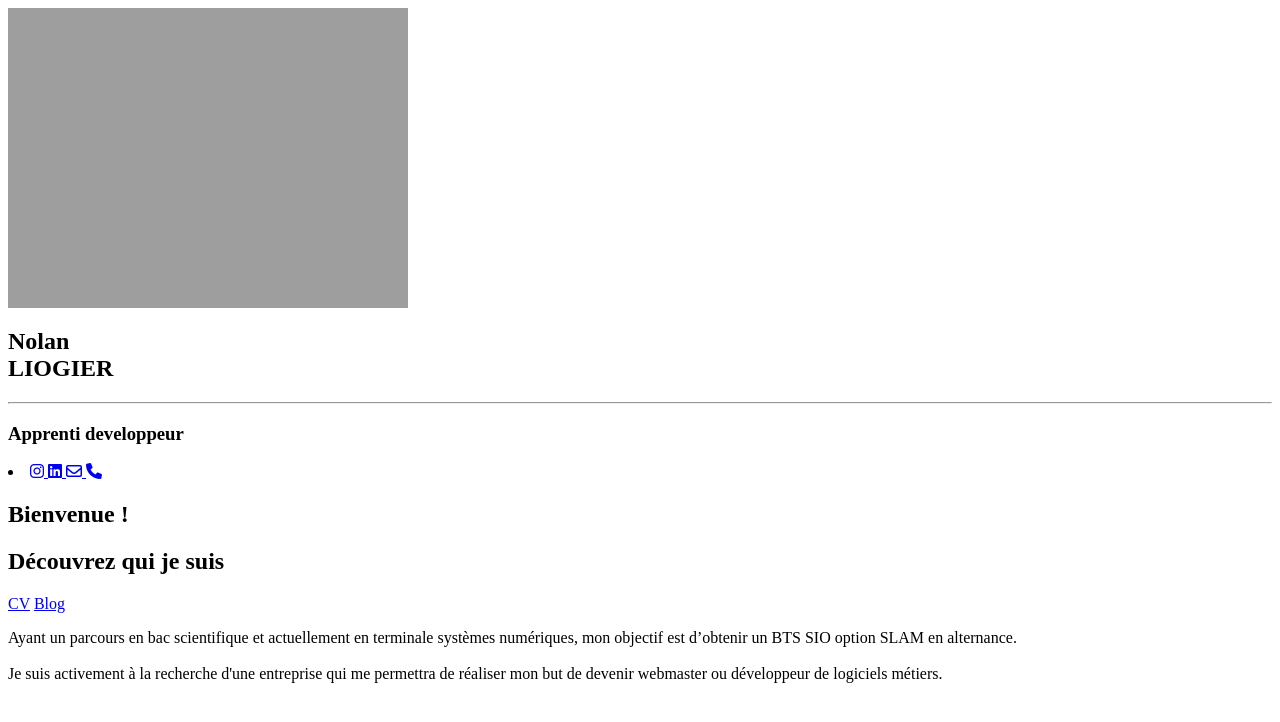
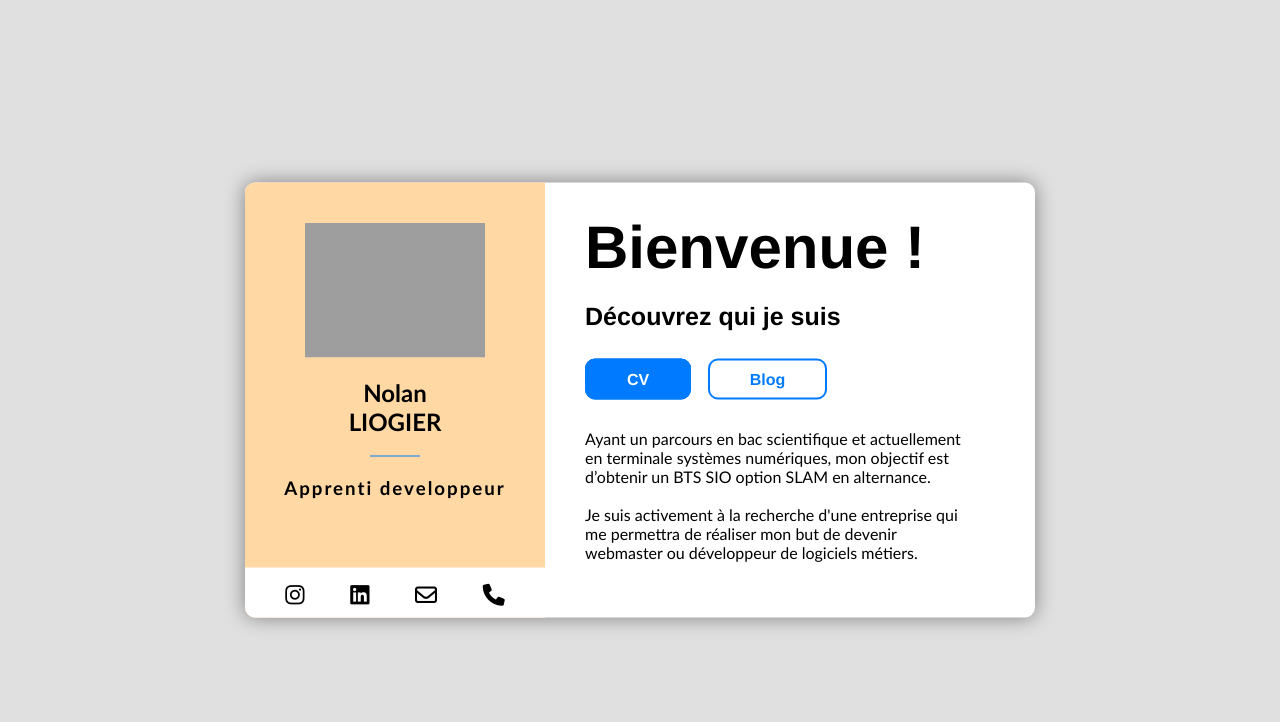
Before and after one commit to NolanLiogier/Site-CV, a plain HTML site: page sitecv.html in a window 1280 px wide. Drawn offline with Linux system fonts and the light colour scheme; the site is published under a folder, as on GitHub Pages, so addresses that start at the root find nothing.

Commit message:
Update sitecv.html

```diff
--- a/sitecv.html
+++ b/sitecv.html
@@ -2,8 +2,8 @@
     <head>
     <meta charset="UTF-8">
     <meta name="viewport" content="width=device-width, initial-scale=1.0">
-    <link rel="stylesheet" type="text/css" href="/css/sitecv.css" media="screen and (min-width: 700px)">
-    <link rel="stylesheet" href="/css/small-sitecv.css" media="screen and (max-width: 699px)">
+    <link rel="stylesheet" type="text/css" href="css/sitecv.css" media="screen and (min-width: 700px)">
+    <link rel="stylesheet" href="css/small-sitecv.css" media="screen and (max-width: 699px)">
     <link rel="stylesheet" href="https://cdnjs.cloudflare.com/ajax/libs/font-awesome/6.0.0-beta3/css/all.css">
     <title>Acceuil</title>
   </head>
```
